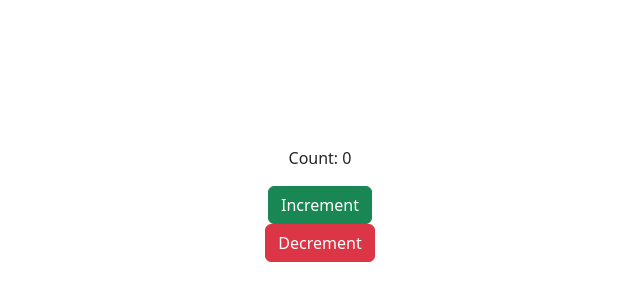
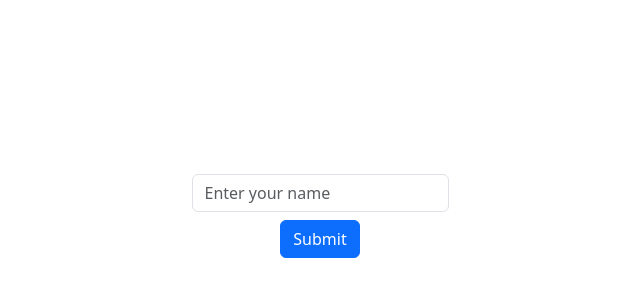
Before and after one commit to pdichone/react-beginners-course, a React (Vite) app: page / in a window 1280 px wide. Shown: the part 200-500 px from the top of the page, without its empty margins (320-960 px from the left). Built offline with nearby package versions, Linux system fonts and the light colour scheme.

Commit message:
form basics - onsubmit and preventDefault

```diff
--- a/src/App.jsx
+++ b/src/App.jsx
@@ -1,89 +1,13 @@
 /** @format */
 import './App.css';
-import Book from './components/Book';
-import { booksData } from './components/data';
-import RandomQuote from './components/quotes_app/components/RandomQuote';
 import 'bootstrap/dist/css/bootstrap.min.css';
 import { useState } from 'react';
-import DecrementButton from './components/counter_example/components/Decrement';
-import IncrementButton from './components/counter_example/components/Increment';
+import NameForm from './components/Forms';
 
 function App() {
-  const [count, setCount] = useState(0);
-  const [quote, setQuote] = useState('');
-  const [color, setColor] = useState('bg-dark');
-
-  const quotes = [
-    {
-      author: 'Albert Einstein',
-      content:
-        'Life is like riding a bicycle. To keep your balance, you must keep moving.',
-    },
-    {
-      author: 'Isaac Newton',
-      content:
-        'If I have seen further it is by standing on the shoulders of Giants.',
-    },
-    {
-      author: 'Marie Curie',
-      content: 'Be less curious about people and more curious about ideas.',
-    },
-    {
-      author: 'Leonardo da Vinci',
-      content: 'Learning never exhausts the mind.',
-    },
-    {
-      author: 'Aristotle',
-      content: "The more you know, the more you realize you don't know.",
-    },
-  ];
-  const books = [
-    {
-      id: 1,
-      title: '1984',
-      author: 'George Orwell',
-      description: 'A dystopian novel.',
-    },
-    {
-      id: 2,
-      title: 'The Great Gatsby',
-      author: 'F. Scott Fitzgerald',
-      description: 'A novel set in the Jazz Age.',
-    },
-  ];
-
-  function getRandomQuote() {
-    const randomIndex = Math.floor(Math.random() * quotes.length);
-    setQuote(quotes[randomIndex]);
-    setColor(getRandomColor());
-  }
-
-  function getRandomColor() {
-    const colors = [
-      'bg-primary',
-      'bg-secondary',
-      'bg-success',
-      'bg-danger',
-      'bg-warning',
-      'bg-info',
-      //   'bg-light',
-      'bg-dark',
-    ];
-    return colors[Math.floor(Math.random() * colors.length)];
-  }
-
-  function increment() {
-    setCount((prevCount) => prevCount + 1);
-  }
-  function decrement() {
-    setCount((prevCount) => prevCount - 1);
-  }
   return (
     <div className="container pt-2">
-      <p>Count: {count} </p>
-      <IncrementButton onIncrement={increment} />
-      <DecrementButton onDecrement={decrement} />
-      {/* <RandomQuote quote={quote} color={color} onChangeQuote={getRandomQuote} /> */}
+      <NameForm />
     </div>
   );
 }
--- /dev/null
+++ b/src/components/Forms.jsx
@@ -0,0 +1,20 @@
+/** @format */
+
+function NameForm() {
+  return (
+    <div className="container mt-4">
+      <form onSubmit={(event) => {
+        event.preventDefault()
+         console.log('Hello')
+      }}>
+        <input
+          className="form-control"
+          type="text"
+          placeholder="Enter your name"
+        />
+        <button className="btn btn-primary mt-2">Submit</button>
+      </form>
+    </div>
+  );
+}
+export default NameForm;
```
Also changed, not shown: src/components/Book.jsx (+20 -0 lines), src/components/counter_example/components/Decrement.jsx (+13 -0 lines), src/components/quotes_app/components/RandomQuote.jsx (+54 -0 lines).
